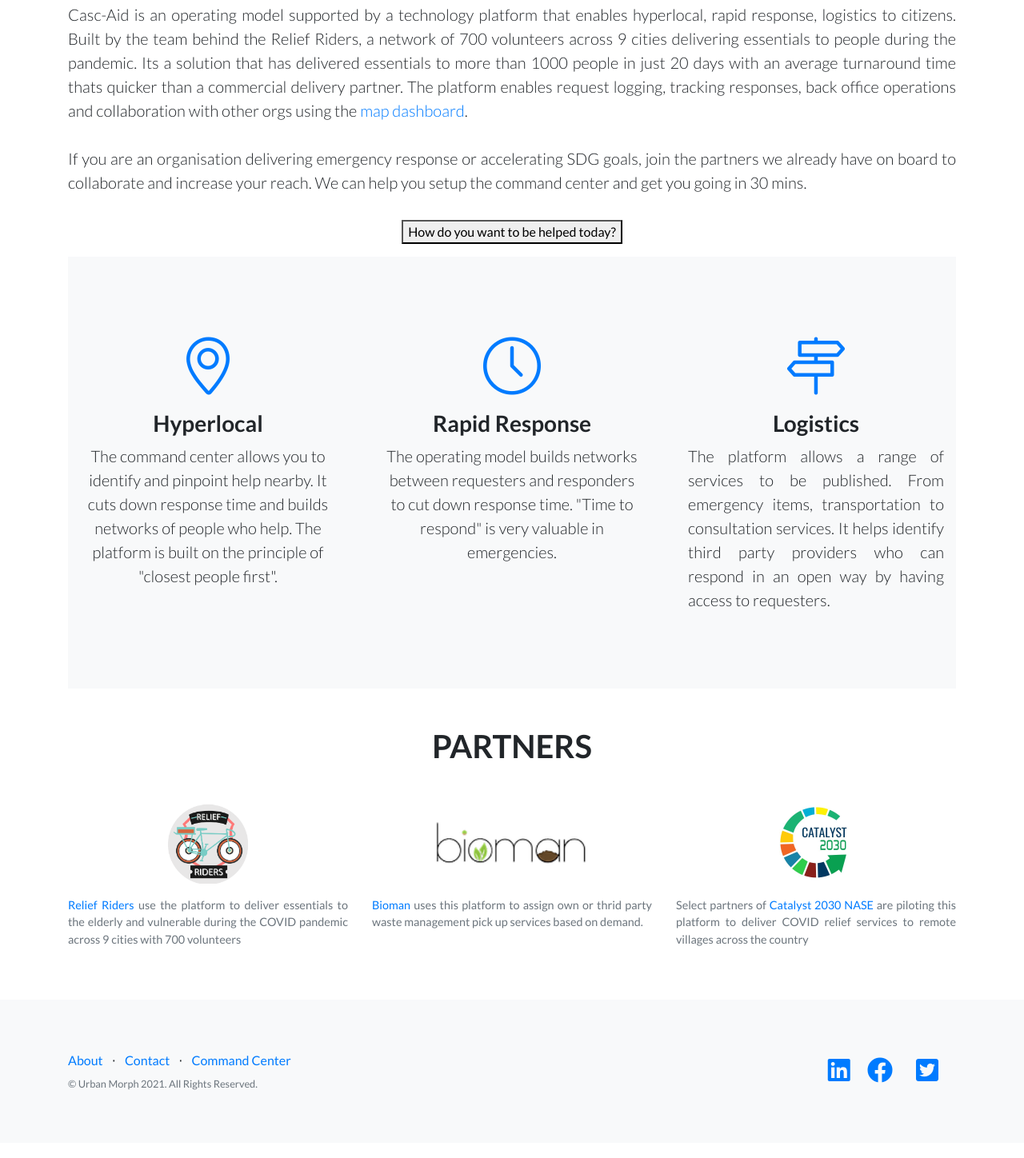
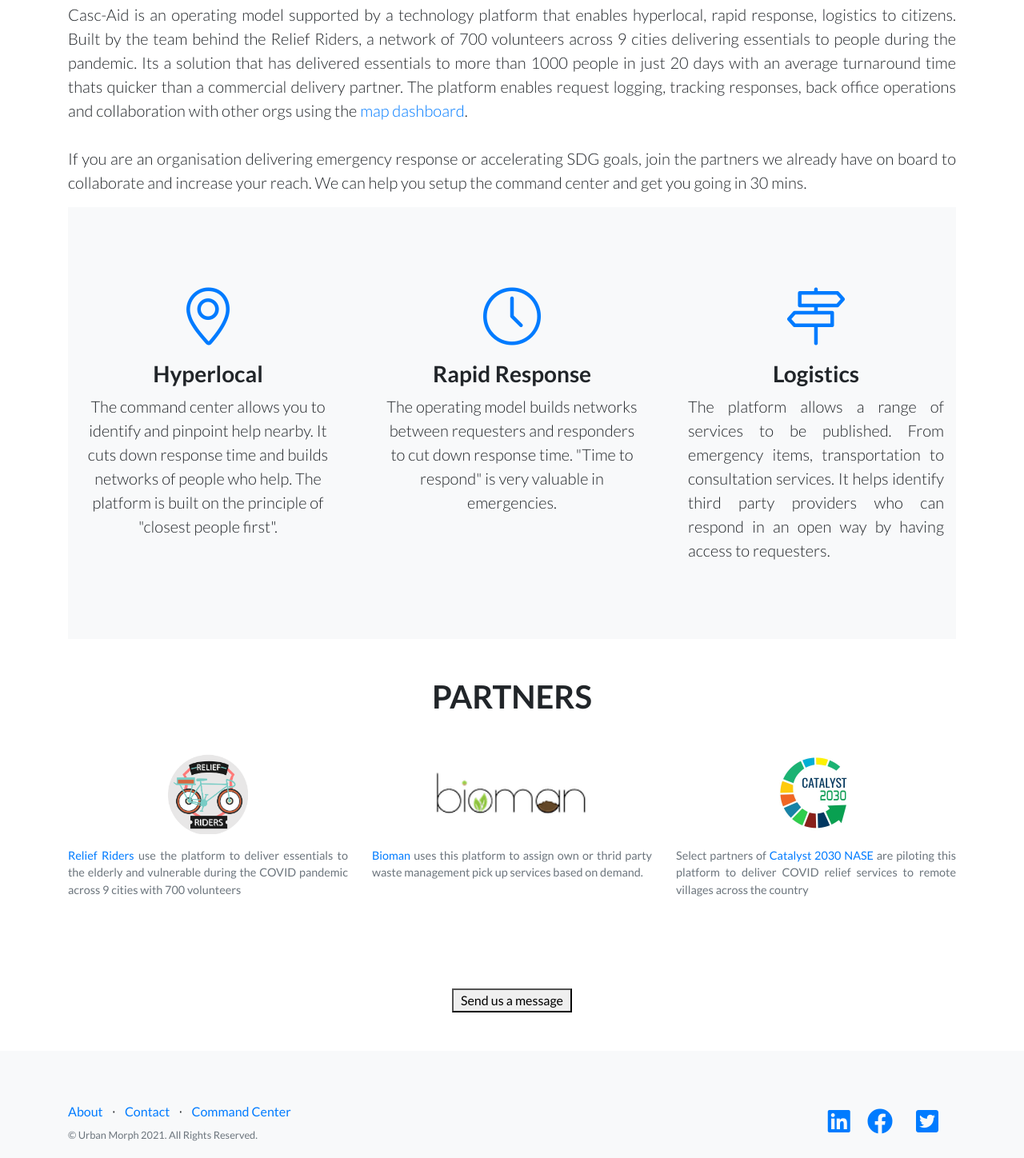
Before and after one commit to urbanmorph/Casc-Aid, a website: page index.html in a window 1280 px wide. Shown: the part 552-2000 px from the top of the page at 80% size. Drawn offline with nearby package versions, Linux system fonts and the light colour scheme; a script that the page names is missing.

Commit message:
Update index.html

```diff
--- a/index.html
+++ b/index.html
@@ -72,7 +72,7 @@
 
         If you are an organisation delivering emergency response or accelerating SDG goals, join the partners we already have on board to collaborate and increase your reach. We can help you setup the command center and get you going in 30 mins.</p>
       </div>
-      <div class="text-center my-3"><button id="feedback-form">How do you want to be helped today?</button></div>
+
 
     <!-- /.row -->
 
@@ -150,7 +150,7 @@
       <!--Grid column-->
     </div>
     <!--row-->
-
+  <div class="text-center my-5"><button id="feedback-form">&nbsp;Send us a message&nbsp;</button></div>
   </div>
   <!-- /.container -->
 
```
